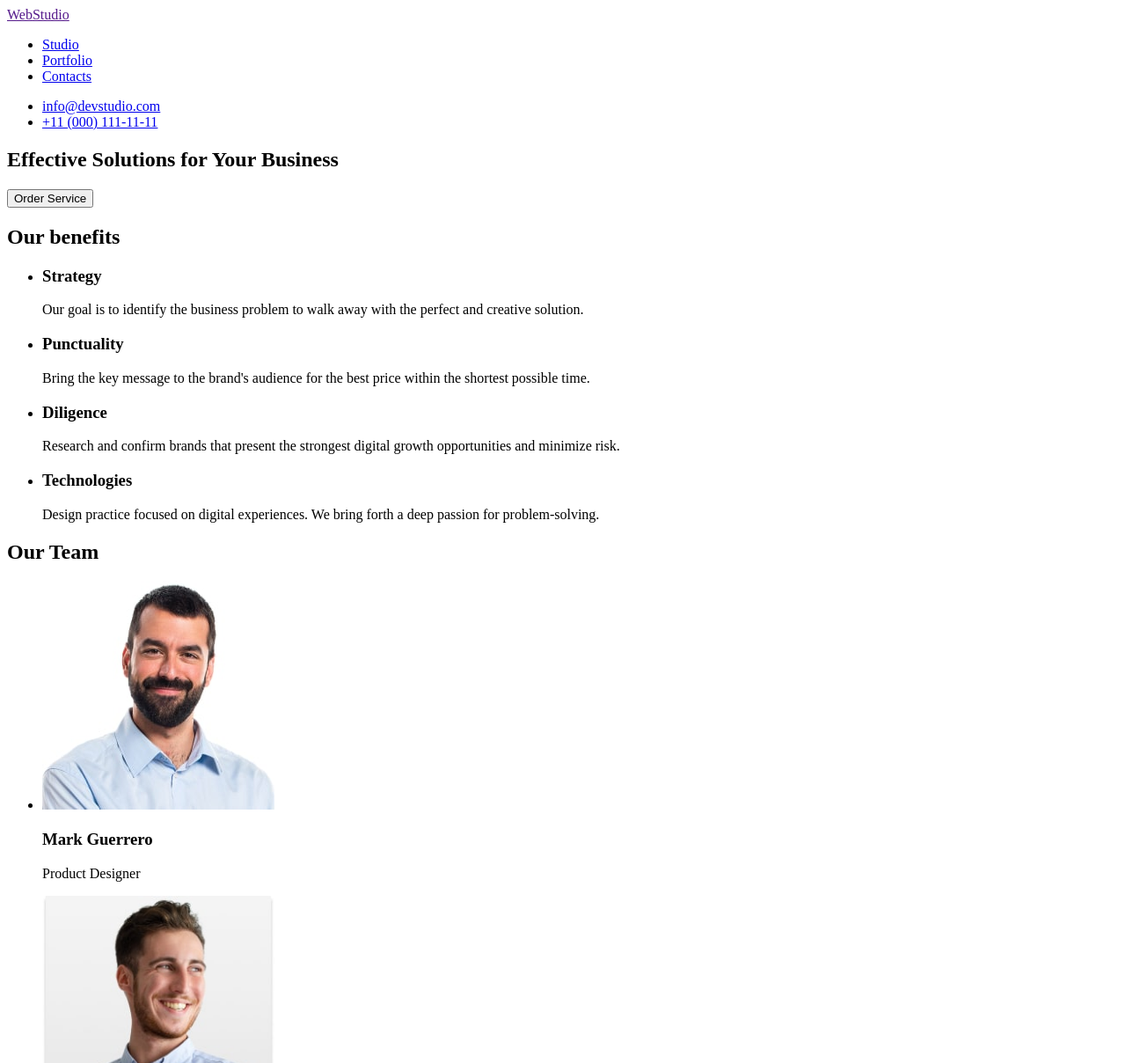
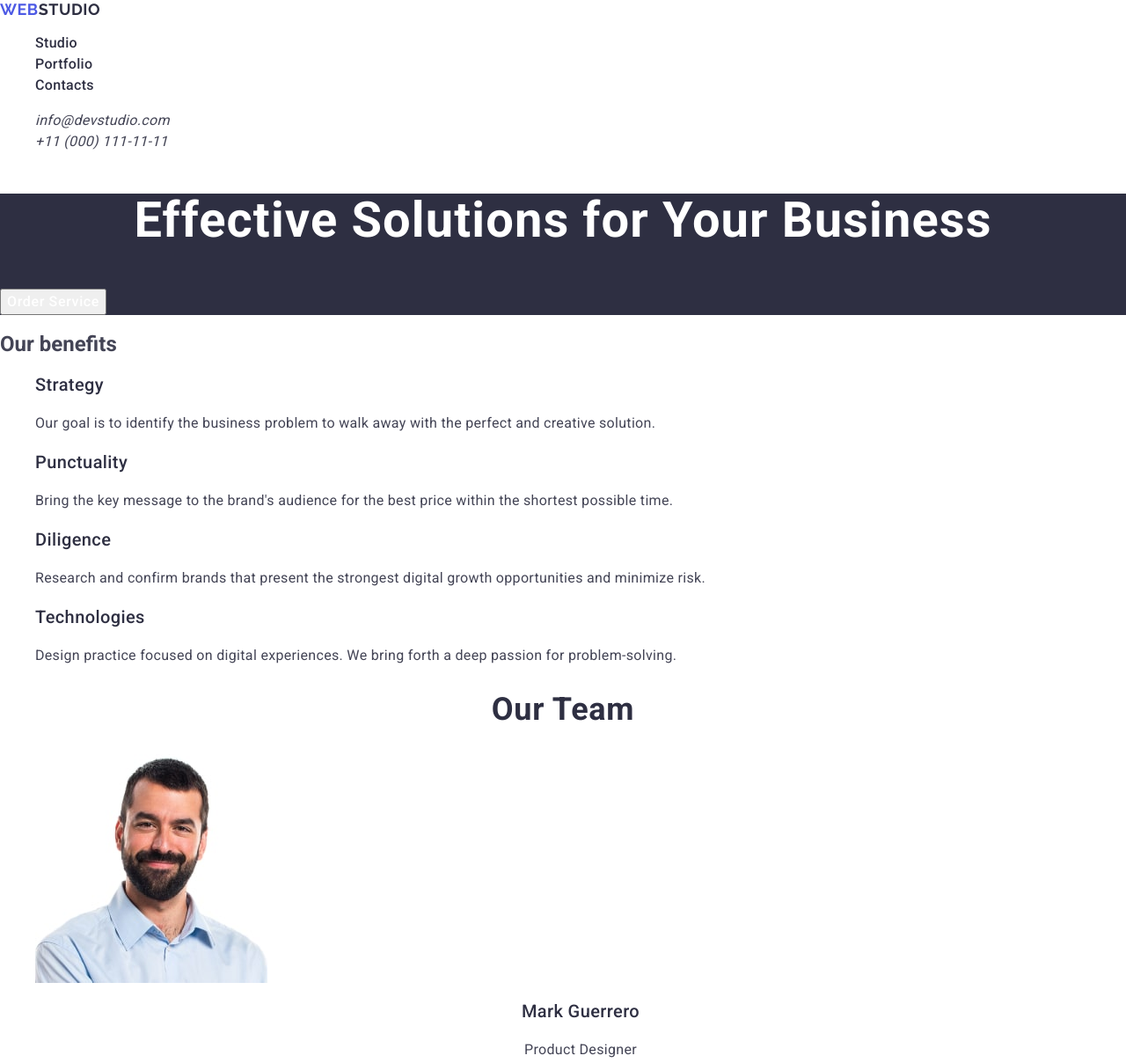
Before and after one commit to Grypis/web-studio-my, a plain HTML site: page index.html in a window 1280 px wide. Shown: the top 1208 px of the page at 88% size. Drawn offline with nearby package versions, Linux system fonts and the light colour scheme.

Commit message:
1-2-module

```diff
--- /dev/null
+++ b/css/style.css
@@ -0,0 +1,172 @@
+/* ====================== Common styles ===================== */
+ul, ol {
+    list-style-type: none;
+}
+
+a {
+    text-decoration: none;
+    color: inherit;
+}
+
+button {
+    cursor: pointer;
+}
+
+img {
+    display: block;
+}
+
+body {
+    font-family: "Roboto", sans-serif;
+    color: #434455;
+    background-color: #ffffff;
+}
+/* ====================== /Common styles ===================== */
+
+/* ========================= Header styles ====================== */
+.page-header {
+}
+.page-nav {
+}
+.logo-header {
+    font-family: "Raleway", sans-serif;
+font-weight: 700;
+font-size: 18px;
+line-height: 1.17;
+letter-spacing: 0.03em;
+text-transform: uppercase;
+color: #2e2f42;
+}
+.logo-span {
+    color: #4d5ae5;
+}
+.page-header-menu {
+}
+.page-item-menu-header {
+}
+.page-link-header {
+    font-weight: 500;
+font-size: 16px;
+line-height: 1.5;
+letter-spacing: 0.02em;
+color: #2e2f42;
+}
+.page-address-header {
+}
+.menu-address-header {
+}
+.item-menu-address-header {
+}
+.page-address-link-header {
+    font-weight: 400;
+font-size: 16px;
+line-height: 1.5;
+letter-spacing: 0.02em;
+color: #434455;
+}
+
+/* ========================= /Header styles ====================== */
+
+/* ========================= Hero styles ====================== */
+.page-hero {
+    background: #2e2f42;
+}
+.hero-title {
+font-size: 56px;
+line-height: 1.1;
+letter-spacing: 0.02em;
+text-align: center;
+color: #fff;
+}
+.btn {
+    font-weight: 500;
+font-size: 16px;
+line-height: 1.5;
+letter-spacing: 0.04em;
+color: #fff;
+}
+
+/* ========================= /Hero styles ====================== */
+
+/* ========================= Benefits styles ====================== */
+.page-benefits {
+}
+.page-benefits-title {
+}
+.page-benefits-menu {
+}
+.page-benefits-item-menu {
+}
+.page-benefits-subtitle {
+    font-weight: 500;
+font-size: 20px;
+line-height: 1.2;
+letter-spacing: 0.02em;
+color: #2e2f42;
+}
+.page-benefits-text {
+    font-size: 16px;
+line-height: 1.5;
+letter-spacing: 0.02em;
+color: #434455;
+}
+
+/* ========================= /Benefits styles ====================== */
+
+/* ========================= Team styles ====================== */
+
+.page-team {
+}
+.page-team-title {
+    font-size: 36px;
+line-height: 1.11;
+letter-spacing: 0.02em;
+text-transform: capitalize;
+text-align: center;
+color: #2e2f42;
+}
+.page-team-menu {
+}
+.page-team-item-menu {
+}
+.page-team-img {
+}
+.page-team-subtitle {
+    font-weight: 500;
+font-size: 20px;
+line-height: 1.2;
+letter-spacing: 0.02em;
+text-align: center;
+color: #2e2f42;
+}
+.page-team-text {
+    font-size: 16px;
+line-height: 1.5;
+letter-spacing: 0.02em;
+text-align: center;
+}
+
+/* ========================= /Team styles ====================== */
+
+/* ========================= Footer styles ====================== */
+.page-footer {
+    background-color: #2e2f42;;
+}
+.page-footer-logo {
+    font-family: "Raleway", sans-serif;
+font-weight: 700;
+font-size: 18px;
+line-height: 1.16667;
+letter-spacing: 0.03em;
+text-transform: uppercase;
+color: #f4f4fd;
+}
+
+.page-footer-text {
+    font-size: 16px;
+line-height: 1.5;
+letter-spacing: 0.02em;
+color: #f4f4fd;
+}
+
+/* ========================= /Footer styles ====================== */
--- a/index.html
+++ b/index.html
@@ -4,56 +4,94 @@
     <meta charset="UTF-8" />
     <meta name="viewport" content="width=device-width, initial-scale=1.0" />
     <title>WebStudio</title>
+    <!-- google fonts -->
+    <link rel="preconnect" href="https://fonts.googleapis.com" />
+    <link rel="preconnect" href="https://fonts.gstatic.com" crossorigin />
+    <link
+      href="https://fonts.googleapis.com/css2?family=Raleway:ital,wght@0,700;1,700&family=Roboto:wght@400;500;700&display=swap"
+      rel="stylesheet"
+    />
+    <!-- modern-normalize -->
+    <link
+      rel="stylesheet"
+      href="https://cdnjs.cloudflare.com/ajax/libs/modern-normalize/3.0.0/modern-normalize.min.css"
+    />
+    <!-- css style -->
+    <link rel="stylesheet" href="./css/style.css" />
   </head>
   <body>
-    <header>
-      <nav>
-        <a href=""><span>Web</span>Studio</a>
-        <ul>
-          <li><a href="./index.html">Studio</a></li>
-          <li><a href="#our-team">Portfolio</a></li>
-          <li><a href="./index.html">Contacts</a></li>
+    <!-- header -->
+    <header class="page-header">
+      <nav class="page-nav">
+        <a class="logo-header" href="./index.html"
+          ><span class="logo-span">Web</span>Studio</a
+        >
+        <ul class="page-header-menu">
+          <li class="page-item-menu-header">
+            <a class="page-link-header" href="./index.html">Studio</a>
+          </li>
+          <li class="page-item-menu-header">
+            <a class="page-link-header" href="#our-team">Portfolio</a>
+          </li>
+          <li class="page-item-menu-header">
+            <a class="page-link-header" href="./index.html">Contacts</a>
+          </li>
         </ul>
 
-        <ul>
-          <li><a href="mailto:info@devstudio.com">info@devstudio.com</a></li>
-          <li><a href="tel:+110001111111">+11 (000) 111-11-11</a></li>
-        </ul>
+        <address class="page-address-header">
+          <ul class="menu-address-header">
+            <li class="item-menu-address-header">
+              <a
+                class="page-address-link-header"
+                href="mailto:info@devstudio.com"
+                >info@devstudio.com</a
+              >
+            </li>
+            <li class="item-menu-address-header">
+              <a class="page-address-link-header" href="tel:+110001111111"
+                >+11 (000) 111-11-11</a
+              >
+            </li>
+          </ul>
+        </address>
       </nav>
     </header>
+
     <main>
-      <section>
-        <h1>Effective Solutions for Your Business</h1>
-        <button type="button">Order Service</button>
+      <!-- Hero section -->
+      <section class="page-hero">
+        <h1 class="hero-title">Effective Solutions for Your Business</h1>
+        <button class="btn" type="button">Order Service</button>
       </section>
 
-      <section>
-        <h2>Our benefits</h2>
-        <ul>
-          <li>
-            <h3>Strategy</h3>
-            <p>
+      <!-- Benefits section -->
+      <section class="page-benefits">
+        <h2 class="page-benefits-title">Our benefits</h2>
+        <ul class="page-benefits-menu">
+          <li class="page-benefits-item-menu">
+            <h3 class="page-benefits-subtitle">Strategy</h3>
+            <p class="page-benefits-text">
               Our goal is to identify the business problem to walk away with the
               perfect and creative solution.
             </p>
           </li>
-          <li>
-            <h3>Punctuality</h3>
-            <p>
+          <li class="page-benefits-item-menu">
+            <h3 class="page-benefits-subtitle">Punctuality</h3>
+            <p class="page-benefits-text">
               Bring the key message to the brand's audience for the best price
               within the shortest possible time.
             </p>
           </li>
-          <li>
-            <h3>Diligence</h3>
-            <p>
+          <li class="page-benefits-item-menu">
+            <h3 class="page-benefits-subtitle">Diligence</h3>
+            <p class="page-benefits-text">
               Research and confirm brands that present the strongest digital
               growth opportunities and minimize risk.
             </p>
           </li>
-          <li>
-            <h3>Technologies</h3>
-            <p>
+          <li class="page-benefits-item-menu">
+            <h3 class="page-benefits-subtitle">Technologies</h3>
+            <p class="page-benefits-text">
               Design practice focused on digital experiences. We bring forth a
               deep passion for problem-solving.
             </p>
@@ -61,56 +99,64 @@
         </ul>
       </section>
 
-      <section>
-        <h2 id="our-team">Our Team</h2>
-        <ul>
-          <li>
+      <!-- Our team section -->
+      <section class="page-team">
+        <h2 class="page-team-title" id="our-team">Our Team</h2>
+        <ul class="page-team-menu">
+          <li class="page-team-item-menu">
             <img
+              class="page-team-img"
               src="./images/our-team/mark-guerrero-min.jpg"
               alt="Mark
             Guerrero"
               width="264"
               height="260"
             />
-            <h3>Mark Guerrero</h3>
-            <p>Product Designer</p>
+            <h3 class="page-team-subtitle">Mark Guerrero</h3>
+            <p class="page-team-text">Product Designer</p>
           </li>
-          <li>
+          <li class="page-team-item-menu">
             <img
+              class="page-team-img"
               src="./images/our-team/tom-ford-min.jpg"
               alt="Tom Ford"
               width="264"
               height="260"
             />
-            <h3>Tom Ford</h3>
-            <p>Frontend Developer</p>
+            <h3 class="page-team-subtitle">Tom Ford</h3>
+            <p class="page-team-text">Frontend Developer</p>
           </li>
-          <li>
+          <li class="page-team-item-menu">
             <img
+              class="page-team-img"
               src="./images/our-team/camila-garcia-min.jpg"
               alt="Camila Garcia"
               width="264"
               height="260"
             />
-            <h3>Camila Garcia</h3>
-            <p>Marketing</p>
+            <h3 class="page-team-subtitle">Camila Garcia</h3>
+            <p class="page-team-text">Marketing</p>
           </li>
-          <li>
+          <li class="page-team-item-menu">
             <img
+              class="page-team-img"
               src="./images/our-team/daniel-wilson-min.jpg"
               alt="Daniel Wilson"
               width="264"
               height="260"
             />
-            <h3>Daniel Wilson</h3>
-            <p>UI Designer</p>
+            <h3 class="page-team-subtitle">Daniel Wilson</h3>
+            <p class="page-team-text">UI Designer</p>
           </li>
         </ul>
       </section>
     </main>
-    <footer>
-      <a href="./index.html"><span>Web</span>Studio</a>
-      <p>
+    <!-- footer section -->
+    <footer class="page-footer">
+      <a class="page-footer-logo" href="./index.html"
+        ><span class="logo-span">Web</span>Studio</a
+      >
+      <p class="page-footer-text">
         Increase the flow of customers and sales for your business with digital
         marketing & growth solutions.
       </p>
```
